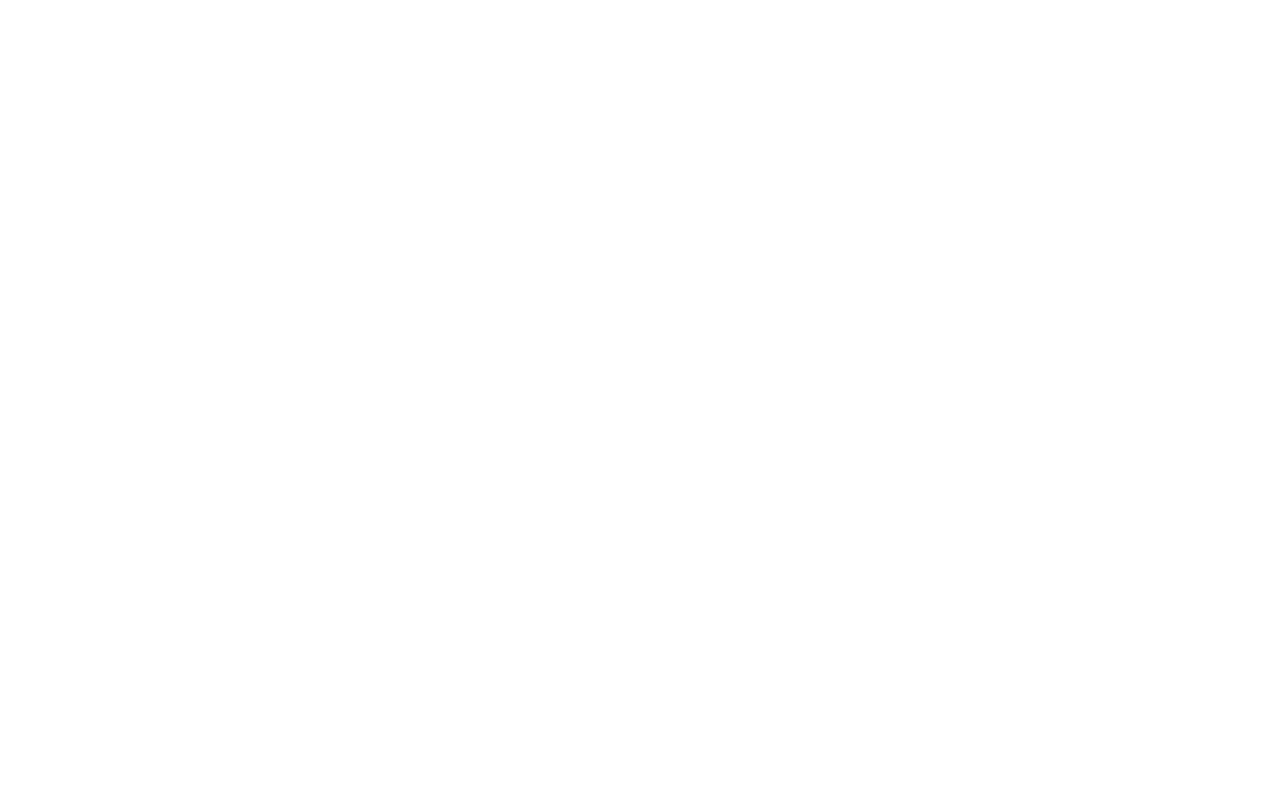
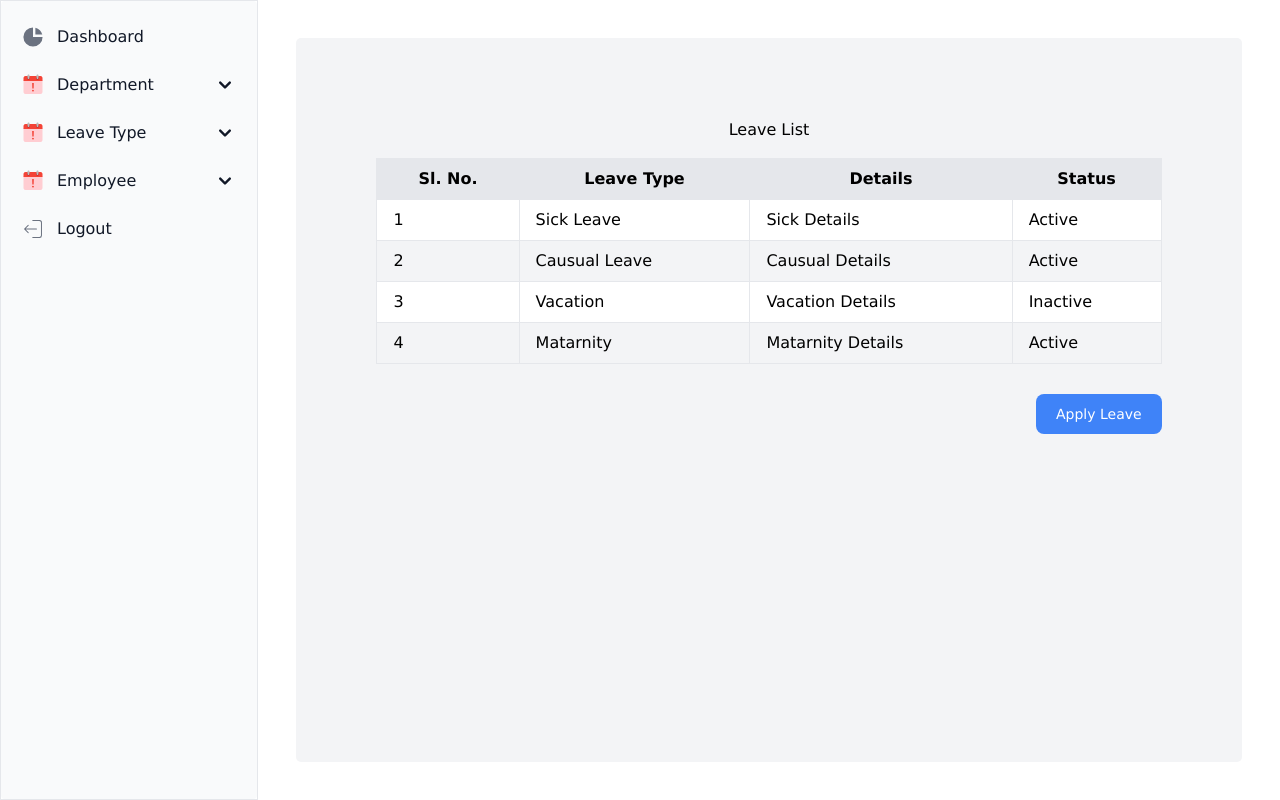
Before and after one commit to govardhan-26/Leave-Management-System, a React (Vite) app in the folder client/: page /admin/Leavetypelist in a window 1280 px wide. Before the commit this address had no page. Built offline with nearby package versions, Linux system fonts and the light colour scheme.

Commit message:
buttons added for admin

```diff
--- /dev/null
+++ b/client/src/components/AdminLeavelist.jsx
@@ -0,0 +1,90 @@
+import React, { useState } from 'react';
+import SidebarComponent from './SidebarComponent';
+import AdminSidebar from './AdminSidebar';
+
+const AdminLeavelist = () => {
+  const [departments, setDepartments] = useState([
+    { name: 'Sick Leave', details: 'Sick Details', isActive: true },
+    { name: 'Causual Leave', details: 'Causual Details', isActive: true },
+    { name: 'Vacation', details: 'Vacation Details', isActive: false },
+    { name: 'Matarnity', details: 'Matarnity Details', isActive: true },
+
+  ]);
+
+  const [newDepartment, setNewDepartment] = useState({
+    name: '',
+    details: '',
+    isActive: true,
+  });
+
+  const handleInputChange = (e) => {
+    setNewDepartment({
+      ...newDepartment,
+      [e.target.name]: e.target.value,
+    });
+  };
+
+  const handleCheckboxChange = () => {
+    setNewDepartment({
+      ...newDepartment,
+      isActive: !newDepartment.isActive,
+    });
+  };
+
+  const handleSubmit = (e) => {
+    e.preventDefault();
+    // Validation logic if needed
+
+    // Add the new department to the list
+    setDepartments([...departments, newDepartment]);
+
+    // Clear the form after submission
+    setNewDepartment({
+      name: '',
+      details: '',
+      isActive: true,
+    });
+  };
+
+  return (
+    <div className='flex'>
+      <AdminSidebar />
+
+      <div className='w-full p-20 rounded-[5px] bg-gray-100 m-[3%]'>
+        <h2 className='text-center mb-4'>Leave List</h2>
+        <table className='border-collapse w-full'>
+          <thead>
+            <tr className='bg-gray-200'>
+              <th className='border py-2 px-4'>Sl. No.</th>
+              <th className='border py-2 px-4'>Leave Type</th>
+              <th className='border py-2 px-4'>Details</th>
+              <th className='border py-2 px-4'>Status</th>
+            </tr>
+          </thead>
+          <tbody>
+            {departments.map((dept, index) => (
+              <tr className={index % 2 === 0 ? 'bg-white' : 'bg-gray-100'} key={index}>
+                <td className='border py-2 px-4'>{index + 1}</td>
+                <td className='border py-2 px-4'>{dept.name}</td>
+                <td className='border py-2 px-4'>{dept.details}</td>
+                <td className='border py-2 px-4'>{dept.isActive ? 'Active' : 'Inactive'}</td>
+              </tr>
+            ))}
+          </tbody>
+        </table>
+
+        <div className='flex text-center mt-[30px] items-center justify-end'>
+          <button
+            type='submit'
+            onClick={handleSubmit}
+            className='text-white bg-blue-500 bg-primary-600 hover:bg-primary-700 focus:ring-4 focus:outline-none focus:ring-primary-300 font-medium rounded-lg text-sm px-5 py-2.5 text-center'
+          >
+            Apply Leave
+          </button>
+        </div>
+      </div>
+    </div>
+  );
+};
+
+export default AdminLeavelist;
--- a/client/src/components/AdminSidebar.jsx
+++ b/client/src/components/AdminSidebar.jsx
@@ -22,7 +22,7 @@
 
           <Sidebar.Collapse icon={FcLeave} label="Leave Type">
             <Sidebar.Item href="/admin/Leavetype" icon={MdOutlinePendingActions}>New Leave Type</Sidebar.Item>
-            <Sidebar.Item href="/Leave Type List" icon={SlCalender}>Leave Type List</Sidebar.Item>
+            <Sidebar.Item href="/admin/Leavetypelist" icon={SlCalender}>Leave Type List</Sidebar.Item>
           </Sidebar.Collapse>
 
           <Sidebar.Collapse icon={FcLeave} label="Employee">
--- a/client/src/components/Adminemplist.jsx
+++ b/client/src/components/Adminemplist.jsx
@@ -8,7 +8,6 @@
     { name: 'Shravya', Gender: 'Female', phoneNumber: '9876543210', email: 'shravya@example.com' },
     { name: 'Govardhan', Gender: 'Male', phoneNumber: '9876543210', email: 'gova@example.com' },
     { name: 'Goutham', Gender: 'Male', phoneNumber: '9876543210', email: 'rathod@example.com' },
-
   ]);
 
   const [newEmployee, setNewEmployee] = useState({
@@ -41,6 +40,18 @@
     });
   };
 
+  const handleModify = (index) => {
+    // Handle modification of the employee
+    console.log(`Modify employee at index ${index}`);
+  };
+
+  const handleDelete = (index) => {
+    // Handle deletion of the employee
+    const updatedEmployees = [...employees];
+    updatedEmployees.splice(index, 1);
+    setEmployees(updatedEmployees);
+  };
+
   return (
     <div className='flex'>
       <AdminSidebar />
@@ -55,6 +66,7 @@
               <th className='border py-2 px-4'>Gender </th>
               <th className='border py-2 px-4'>Phone Number</th>
               <th className='border py-2 px-4'>Email</th>
+              <th className='border py-2 px-4'>Actions</th> {/* New column for actions */}
             </tr>
           </thead>
           <tbody>
@@ -65,6 +77,20 @@
                 <td className='border py-2 px-4'>{employee.Gender}</td>
                 <td className='border py-2 px-4'>{employee.phoneNumber}</td>
                 <td className='border py-2 px-4'>{employee.email}</td>
+                <td className='border py-2 px-4'>
+                  <button
+                    onClick={() => handleModify(index)}
+                    className='bg-blue-500 text-white px-4 py-2 mr-2 rounded-lg'
+                  >
+                    Modify
+                  </button>
+                  <button
+                    onClick={() => handleDelete(index)}
+                    className='bg-red-500 text-white px-4 py-2 rounded-lg'
+                  >
+                    Delete
+                  </button>
+                </td>
               </tr>
             ))}
           </tbody>
--- a/client/src/main.jsx
+++ b/client/src/main.jsx
@@ -14,6 +14,7 @@
 import AdminCreatedept from './components/AdminCreatedept.jsx'
 import Admindeptlist from './components/Admindeptlist.jsx'
 import AdminLeavetype from './components/AdminLeavetype.jsx'
+import AdminLeavelist from './components/AdminLeavelist.jsx'
 import Adminemp from './components/Adminemp.jsx'
 import Adminemplist from './components/Adminemplist.jsx'
 
@@ -36,6 +37,7 @@
             <Route path='/admin/createdept' element={<AdminCreatedept/>} />
             <Route path='/admin/createdeptlist' element={<Admindeptlist/>} />
             <Route path='/admin/Leavetype' element={<AdminLeavetype/>} />
+            <Route path='/admin/Leavetypelist' element={<AdminLeavelist/>} />
             <Route path='/admin/Employee' element={<Adminemp/>} />
             <Route path='/admin/Employeelist' element={<Adminemplist/>} />
 
```
